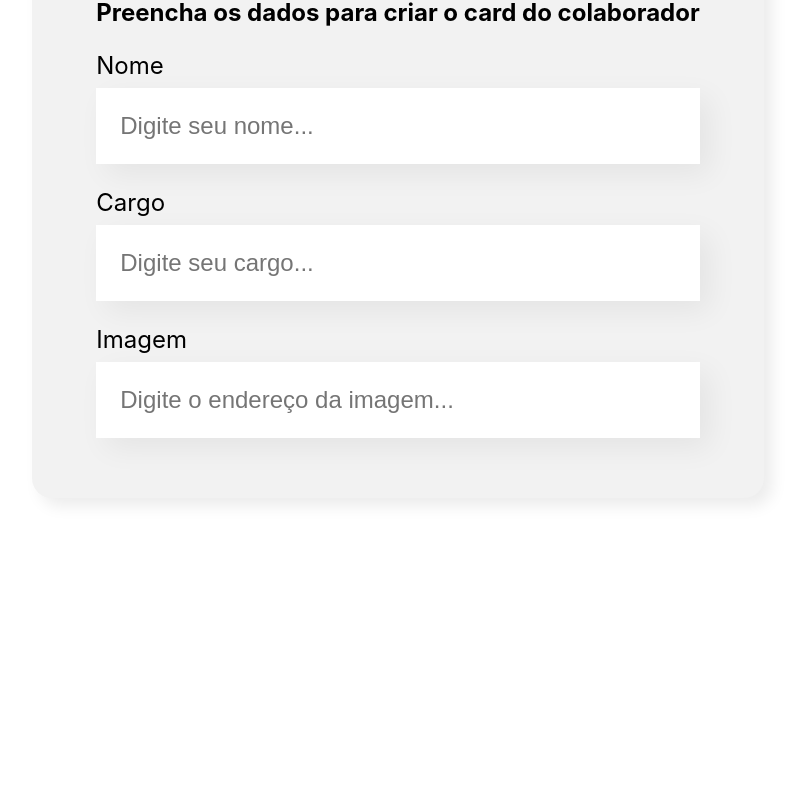
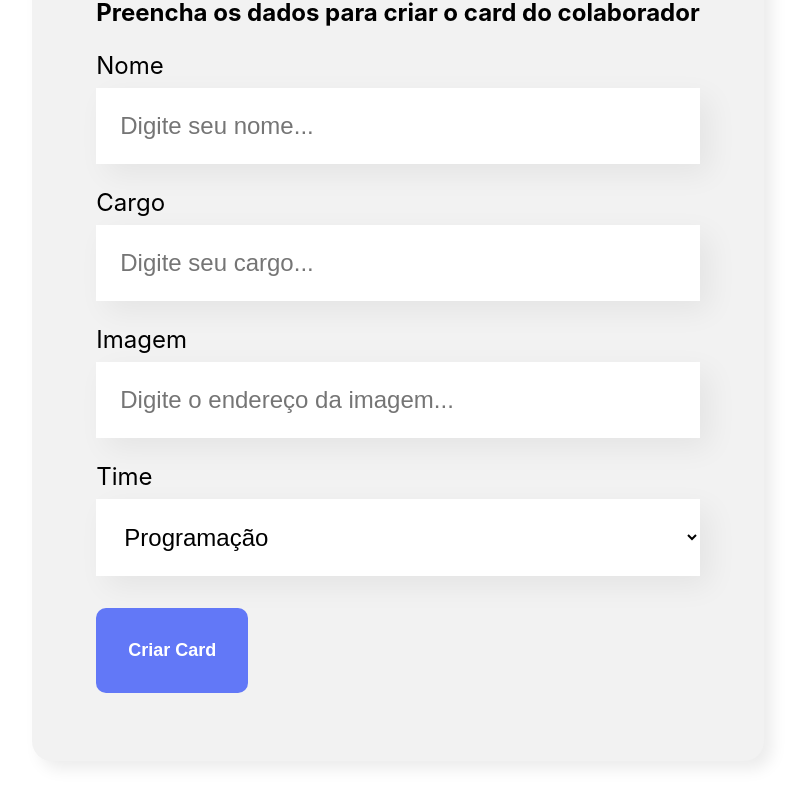
Before and after one commit to AnaLuizaCunha/organo-alura, a React (Create React App) app: page / in a window 1280 px wide. Shown: the part 636-1441 px from the top of the page, without its empty margins (242-1042 px from the left). Before the commit the page ends 1214 px from the top, so only its background shows below. Built offline with nearby package versions, Linux system fonts and the light colour scheme.

Commit message:
created Button component

```diff
--- /dev/null
+++ b/src/components/Button/Button.css
@@ -0,0 +1,15 @@
+.button {
+  background-color: #6278f7;
+  border-radius: 10px;
+  font-weight: 700;
+  font-size: 18px;
+  padding: 32px;
+  border: none;
+  cursor: pointer;
+  color: #fff;
+  margin: 32px 0;
+}
+
+.button:hover {
+  color: #95ffd4;
+}
--- /dev/null
+++ b/src/components/Button/index.js
@@ -0,0 +1,7 @@
+import "./Button.css";
+
+const Button = (props) => {
+  return <button className="button">{props.children}</button>;
+};
+
+export default Button;
--- /dev/null
+++ b/src/components/Dropdown/Dropdown.css
@@ -0,0 +1,15 @@
+.dropdown label {
+  display: block;
+  margin-bottom: 8px;
+  font-size: 24px;
+}
+
+.dropdown select {
+  background-color: #fff;
+  box-shadow: 10px 10px 30px rgba(0, 0, 0, 0.06);
+  width: 100%;
+  border: none;
+  font-size: 24px;
+  padding: 24px;
+  box-sizing: border-box;
+}
--- /dev/null
+++ b/src/components/Dropdown/index.js
@@ -0,0 +1,17 @@
+import "./Dropdown.css";
+
+const Dropdown = (props) => {
+  console.log(props.itens);
+  return (
+    <div className="dropdown">
+      <label>{props.label}</label>
+      <select required={props.required}>
+        {props.itens.map((item) => (
+          <option key={item}>{item}</option>
+        ))}
+      </select>
+    </div>
+  );
+};
+
+export default Dropdown;
--- a/src/components/Form/index.js
+++ b/src/components/Form/index.js
@@ -1,14 +1,37 @@
 import "./Form.css";
 import TextField from "../TextField";
+import Dropdown from "../Dropdown";
+import Button from "../Button";
 
 const Form = () => {
+  const team = [
+    "Programação",
+    "Front-end",
+    "Data Science",
+    "Devops",
+    "Ux e Design",
+    "Mobile",
+    "Inovação e Gestão",
+  ];
+
+  const onSave = (event) => {
+    event.preventDefault();
+    console.log("Form foi submetido");
+  };
+
   return (
     <section className="form">
-      <form>
+      <form onSubmit={onSave}>
         <h2>Preencha os dados para criar o card do colaborador</h2>
-        <TextField label="Nome" placeholder="Digite seu nome" />
-        <TextField label="Cargo" placeholder="Digite seu cargo" />
+        <TextField required={true} label="Nome" placeholder="Digite seu nome" />
+        <TextField
+          required={true}
+          label="Cargo"
+          placeholder="Digite seu cargo"
+        />
         <TextField label="Imagem" placeholder="Digite o endereço da imagem" />
+        <Dropdown required={true} label="Time" itens={team} />
+        <Button>Criar Card</Button>
       </form>
     </section>
   );
--- a/src/components/TextField/index.js
+++ b/src/components/TextField/index.js
@@ -6,7 +6,7 @@ const TextField = (props) => {
   return (
     <div className="text-field">
       <label>{props.label}</label>
-      <input placeholder={modifiedPlaceholder} />
+      <input required={props.required} placeholder={modifiedPlaceholder} />
     </div>
   );
 };
```
